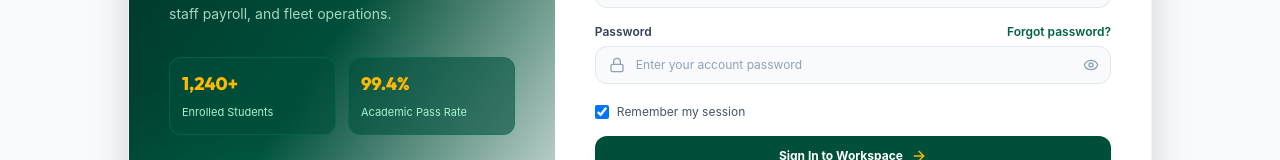
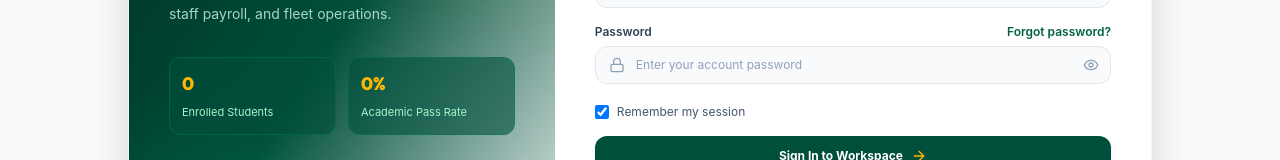
Before and after one commit to dadziekojo08-ctrl/GRACE-WHITE-DOVE, a React (Vite) app: page / in a window 1280 px wide. Shown: the part 373-533 px from the top of the page. Built offline with nearby package versions, Linux system fonts and the light colour scheme.

Commit message:
feat(auth): display dynamic school metrics on login page
Integrate student count and academic pass rate calculations to provide real-time school statistics on the authentication screen.

```diff
--- a/src/components/auth/AuthPage.tsx
+++ b/src/components/auth/AuthPage.tsx
@@ -1,4 +1,4 @@
-import React, { useState } from 'react';
+import React, { useState, useMemo } from 'react';
 import { useSchool } from '../../context/SchoolContext';
 import { Role, AuthMode } from '../../types';
 import {
@@ -41,7 +41,18 @@ const generateStaffId = (role: Role) => {
 };
 
 export const AuthPage: React.FC = () => {
-  const { login, register, resetPassword, authUsers } = useSchool();
+  const { login, register, resetPassword, authUsers, students, marks } = useSchool();
+
+  // Dynamic live metric calculations from recorded entries
+  const enrolledStudentsCount = students ? students.length : 0;
+  const academicPassRate = useMemo(() => {
+    if (!marks || marks.length === 0) return 0;
+    const passedCount = marks.filter((m) => {
+      const score = m.totalScore ?? m.score ?? 0;
+      return score >= 50;
+    }).length;
+    return Math.round((passedCount / marks.length) * 100);
+  }, [marks]);
 
   const [mode, setMode] = useState<AuthMode>('login');
   const [loginType, setLoginType] = useState<'staff' | 'parent'>('staff');
@@ -272,11 +283,15 @@ export const AuthPage: React.FC = () => {
             {/* Quick Metrics */}
             <div className="grid grid-cols-2 gap-3 pt-2">
               <div className="bg-emerald-900/60 backdrop-blur-xs p-3 rounded-xl border border-emerald-700/50">
-                <span className="text-amber-400 font-extrabold text-lg font-['Outfit'] block">1,240+</span>
+                <span className="text-amber-400 font-extrabold text-lg font-['Outfit'] block">
+                  {enrolledStudentsCount.toLocaleString()}
+                </span>
                 <span className="text-[11px] text-emerald-200">Enrolled Students</span>
               </div>
               <div className="bg-emerald-900/60 backdrop-blur-xs p-3 rounded-xl border border-emerald-700/50">
-                <span className="text-amber-400 font-extrabold text-lg font-['Outfit'] block">99.4%</span>
+                <span className="text-amber-400 font-extrabold text-lg font-['Outfit'] block">
+                  {marks && marks.length > 0 ? `${academicPassRate}%` : '0%'}
+                </span>
                 <span className="text-[11px] text-emerald-200">Academic Pass Rate</span>
               </div>
             </div>
```
